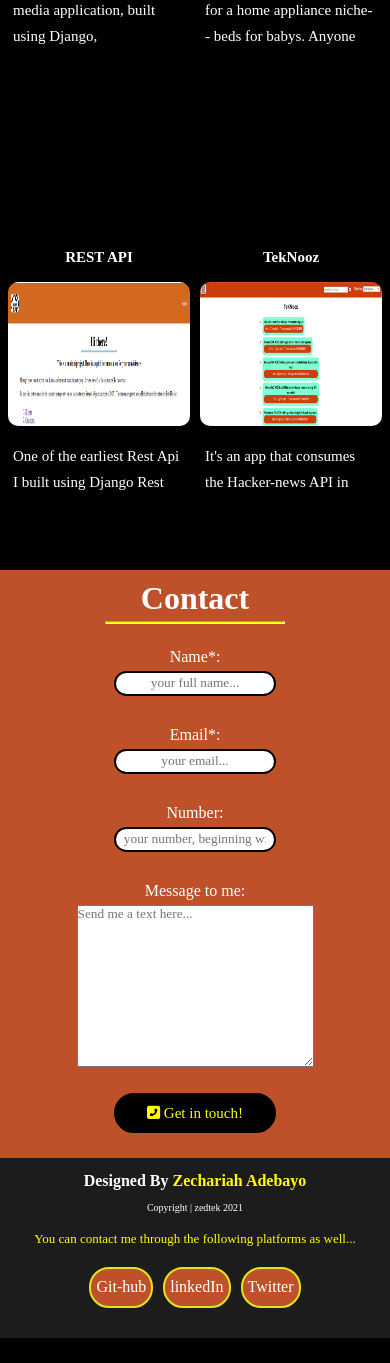
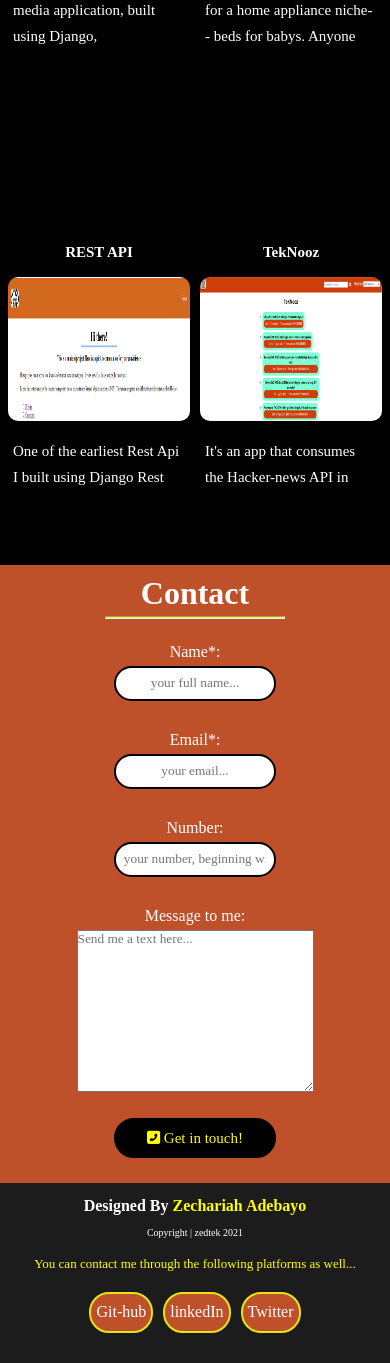
Before and after one commit to Zedtek-me/portfo, a Django app: page / in a window 390 px wide. Shown: the part 1134-2497 px from the top of the page. Before the commit the page ends 2472 px from the top, so only its background shows below. Run offline with Django 3.2, Linux system fonts and the light colour scheme; some libraries are stand-ins or nearby versions; some web fonts are replaced.

Commit message:
form inputs adjusted for mobile

```diff
--- a/portfo_app/static/css/style.css
+++ b/portfo_app/static/css/style.css
@@ -702,7 +702,7 @@ footer{
 
     /* the projects section */
     .projects{
-        grid-row-gap:5px;
+        grid-row:-5px;
     }
     .proj{
         width:100%;
@@ -731,7 +731,7 @@ footer{
     /* form */
     #form> input{
         width:70%;
-        height:25px;
+        height:35px;
     }
 
     .btn{
```
